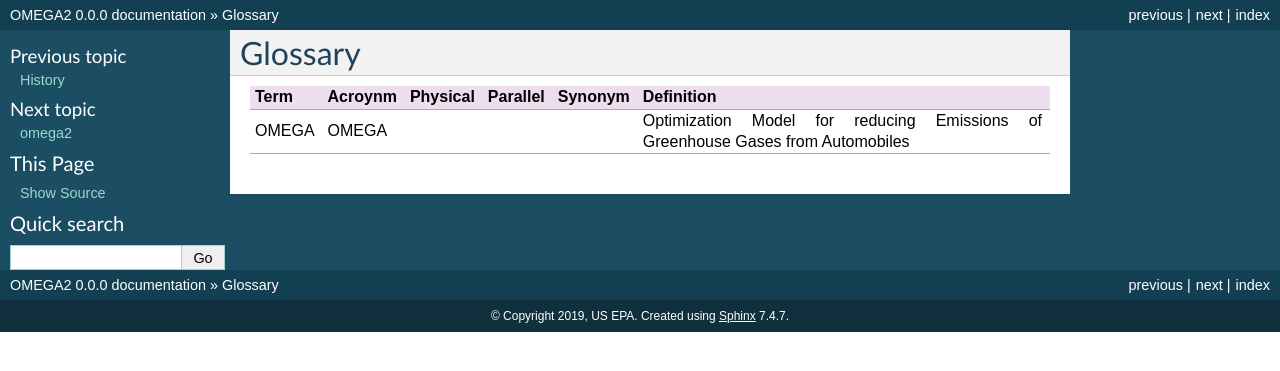
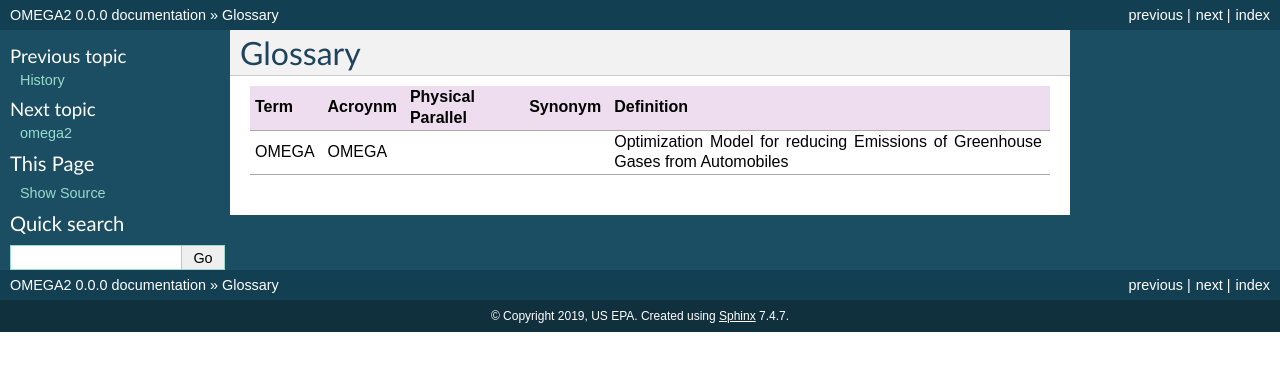
Before and after one commit to USEPA/EPA_OMEGA_Model, a Sphinx documentation site: the page built from doc/source/glossary.rst, in a window 1280 px wide. Shown: the top 371 px of the page. Built offline with Sphinx 7.4.7, drawn with Linux system fonts in a browser that asks for light colours.

```diff
--- a/doc/source/glossary.rst
+++ b/doc/source/glossary.rst
@@ -1,8 +1,8 @@
 Glossary
 ========
 
-===================== ===================== ===================== ===================== ===================== =====================
-Term                  Acroynm               Physical               Parallel              Synonym               Definition
-===================== ===================== ===================== ===================== ===================== =====================
-OMEGA                 OMEGA                                                                                   Optimization Model for reducing Emissions of Greenhouse Gases from Automobiles
-===================== ===================== ===================== ===================== ===================== =====================
+===================== ===================== ===================== ===================== =====================
+Term                  Acroynm               Physical Parallel     Synonym               Definition
+===================== ===================== ===================== ===================== =====================
+OMEGA                 OMEGA                                                             Optimization Model for reducing Emissions of Greenhouse Gases from Automobiles
+===================== ===================== ===================== ===================== =====================
```
